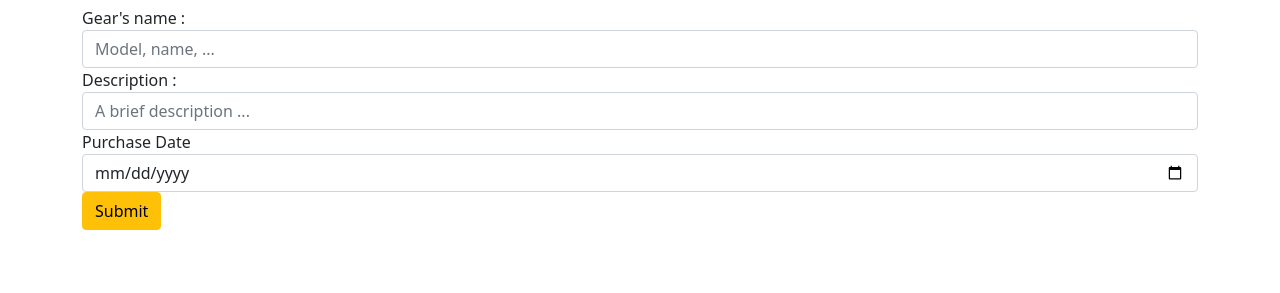
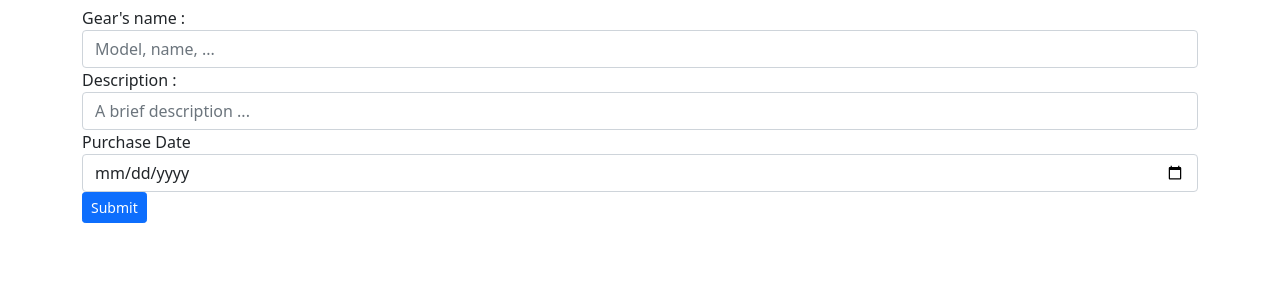
Before and after one commit to Fabien-Drx/sportstrack, a Flask app: page /gears in a window 1280 px wide. Shown: the part 235-528 px from the top of the page. Run offline with Flask 2, Linux system fonts and the light colour scheme; data that the repository does not hold is empty; some libraries are stand-ins or nearby versions.

Commit message:
Modify form shape

```diff
--- a/templates/gears.html
+++ b/templates/gears.html
@@ -13,7 +13,7 @@
                 <div class="ms-2 me-auto">
                     <div class="fw-bold">{{ gear.name }}</div>
                         {{ gear.description }}
-                    </div>
+                </div>
                 <span class="badge bg-primary rounded-pill">{{ gear.purchase_date }}</span>
             </li>
         {%  endfor %}
@@ -30,7 +30,7 @@
             {{ wtf.form_field(create_gear_form.description, class='form-control', placeholder='A brief description ...') }}
             {{ wtf.form_field(create_gear_form.purchase_date, class='form-control') }}
         </d1>
-        <p><input type=submit class='btn btn-warning btn-block'>
+        <p><input type=submit class='btn btn-primary btn-sm btn-block'>
     </form>
 
 
```
